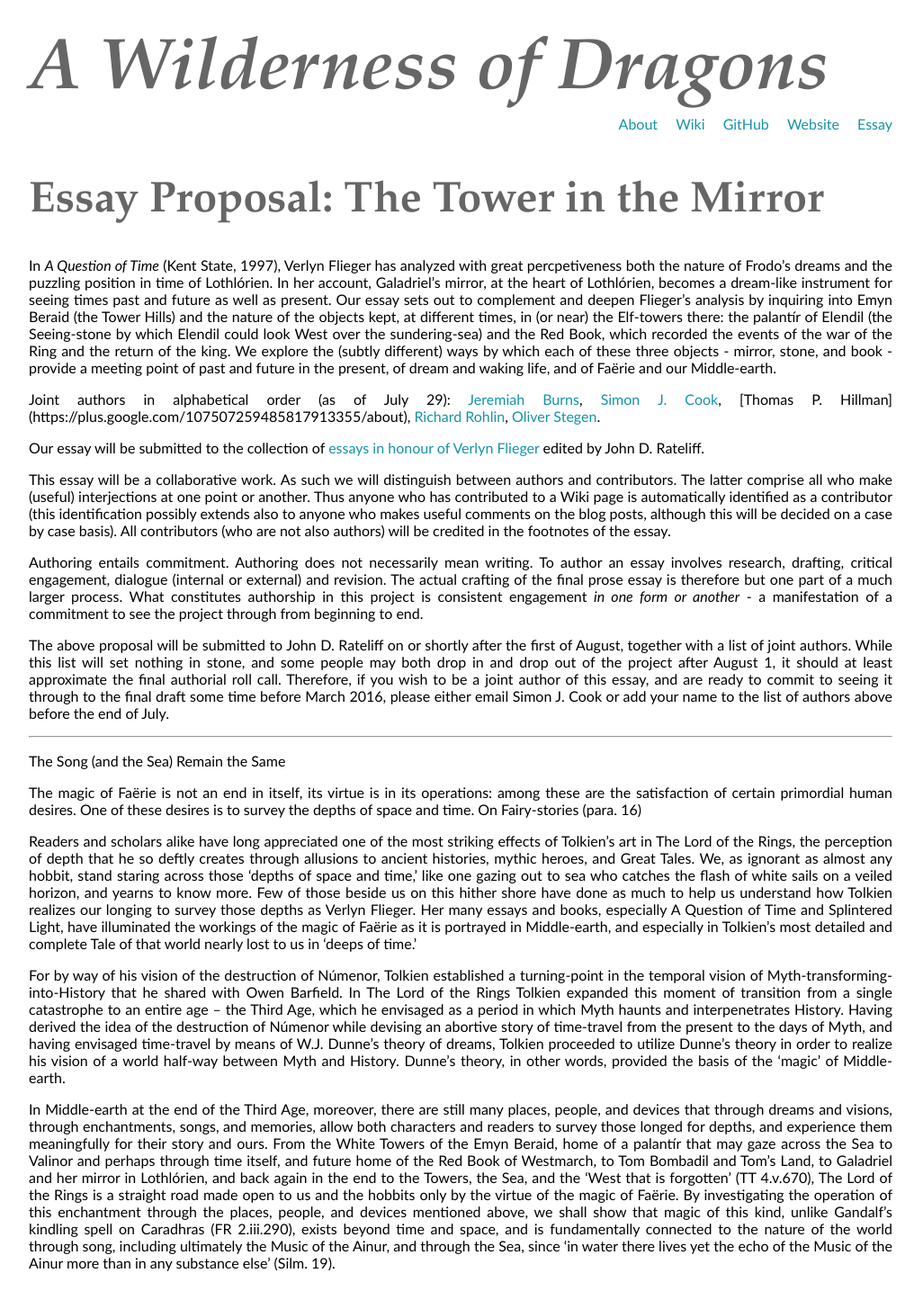
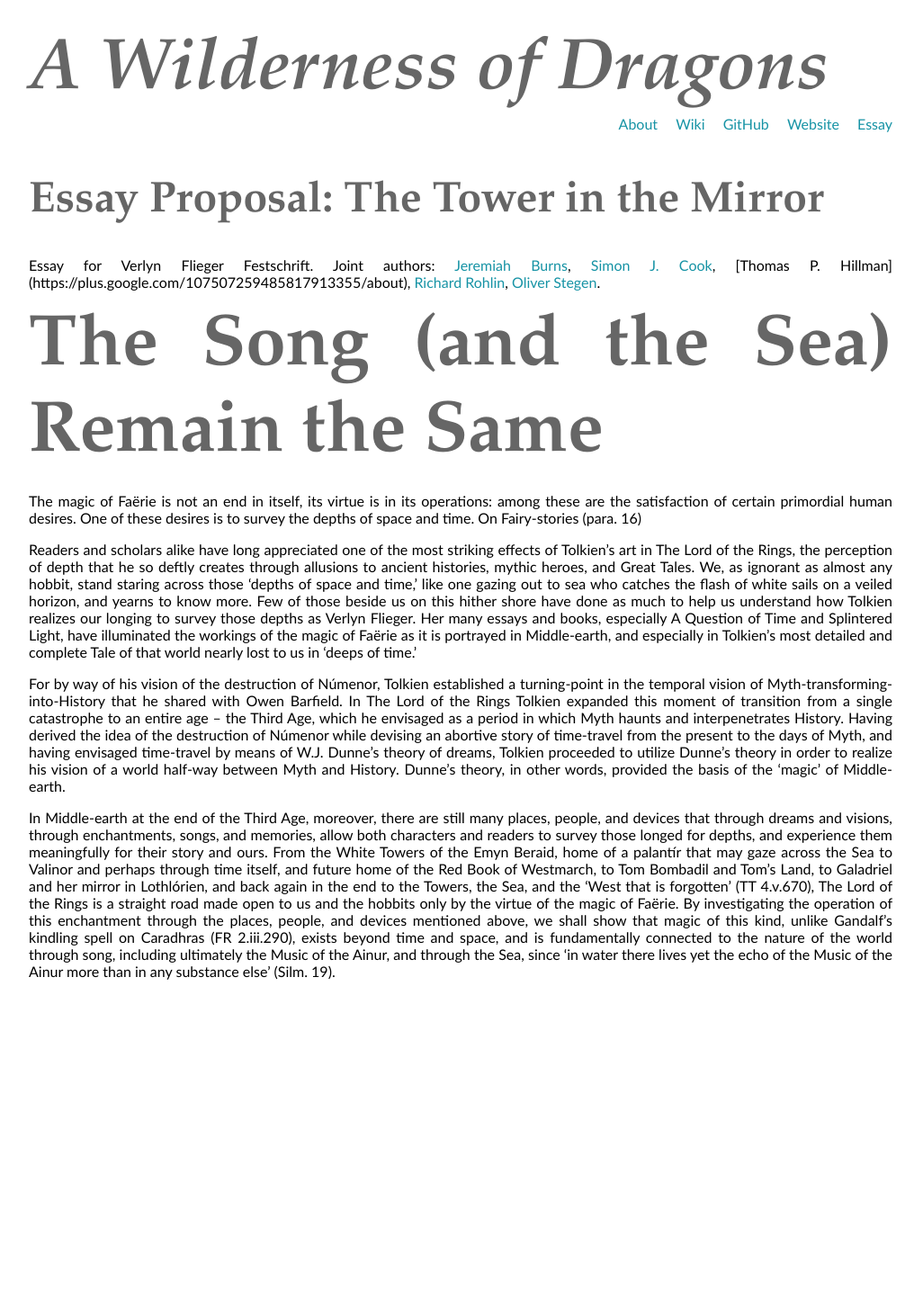
Before and after one commit to uoou/AWildernessOfDragons, a Jekyll site: the page built from essay.md, in a window 1280 px wide. Shown: the whole page at 90% size, without its empty margins (0-1026 px from the left). Built offline with Jekyll 4.4.1, drawn with Linux system fonts in a browser that asks for light colours; Markdown is read by kramdown in place of the engine named in the settings; after the commit the page ends 1121 px from its top, so only the background shows below that.

Commit message:
Update essay.md

```diff
--- a/essay.md
+++ b/essay.md
@@ -2,22 +2,9 @@
 layout: essay
 title: "Essay Proposal: The Tower in the Mirror"
 ---
-In *A Question of Time* (Kent State, 1997), Verlyn Flieger has analyzed with great percpetiveness both the nature of Frodo's dreams and the puzzling position in time of Lothlórien. In her account, Galadriel's mirror, at the heart of Lothlórien, becomes a dream-like instrument for seeing times past and future as well as present. Our essay sets out to complement and deepen Flieger's analysis by inquiring into Emyn Beraid (the Tower Hills) and the nature of the objects kept, at different times, in (or near) the Elf-towers there: the palantír of Elendil (the Seeing-stone by which Elendil could look West over the sundering-sea) and the Red Book, which recorded the events of the war of the Ring and the return of the king. We explore the (subtly different) ways by which each of these three objects - mirror, stone, and book - provide a meeting point of past and future in the present, of dream and waking life, and of Faërie and our Middle-earth.
+Essay for Verlyn Flieger Festschrift. Joint authors: [Jeremiah Burns](https://plus.google.com/+JeremiahBurns/about), [Simon J. Cook](https://plus.google.com/+simoncook/about), [Thomas P. Hillman] (https://plus.google.com/107507259485817913355/about), [Richard Rohlin](https://plus.google.com/+RichardRohlin/about), [Oliver Stegen](https://plus.google.com/+OliverStegen/about).
 
-Joint authors in alphabetical order (as of July 29): [Jeremiah Burns](https://plus.google.com/+JeremiahBurns/about), [Simon J. Cook](https://plus.google.com/+simoncook/about), [Thomas P. Hillman] (https://plus.google.com/107507259485817913355/about), [Richard Rohlin](https://plus.google.com/+RichardRohlin/about), [Oliver Stegen](https://plus.google.com/+OliverStegen/about).
-
-Our essay will be submitted to the collection of [essays in honour of Verlyn Flieger](http://sacnoths.blogspot.co.il/2015/05/verlyn-flieger-festschrit-call-for.html) edited by John D. Rateliff.
-
-This essay will be a collaborative work. As such we will distinguish between authors and contributors. The latter comprise all who make (useful) interjections at one point or another. Thus anyone who has contributed to a Wiki page is automatically identified as a contributor (this identification possibly extends also to anyone who makes useful comments on the blog posts, although this will be decided on a case by case basis). All contributors (who are not also authors) will be credited in the footnotes of the essay.
-
-Authoring entails commitment. Authoring does not necessarily mean writing. To author an essay involves research, drafting, critical engagement, dialogue (internal or external) and revision. The actual crafting of the final prose essay is therefore but one part of a much larger process. What constitutes authorship in this project is consistent engagement *in one form or another* - a manifestation of a commitment to see the project through from beginning to end.
-
-The above proposal will be submitted to John D. Rateliff on or shortly after the first of August, together with a list of joint authors. While this list will set nothing in stone, and some people may both drop in and drop out of the project after August 1, it should at least approximate the final authorial roll call. Therefore, if you wish to be a joint author of this essay, and are ready to commit to seeing it through to the final draft some time before March 2016, please either email Simon J. Cook or add your name to the list of authors above before the end of July.
-
-
-**************
-
-The Song (and the Sea) Remain the Same
+#The Song (and the Sea) Remain the Same
 
 The magic of Faërie is not an end in itself, its virtue is in its operations: among these are the satisfaction of certain primordial human desires. One of these desires is to survey the depths of space and time.
 On Fairy-stories (para. 16)
```
